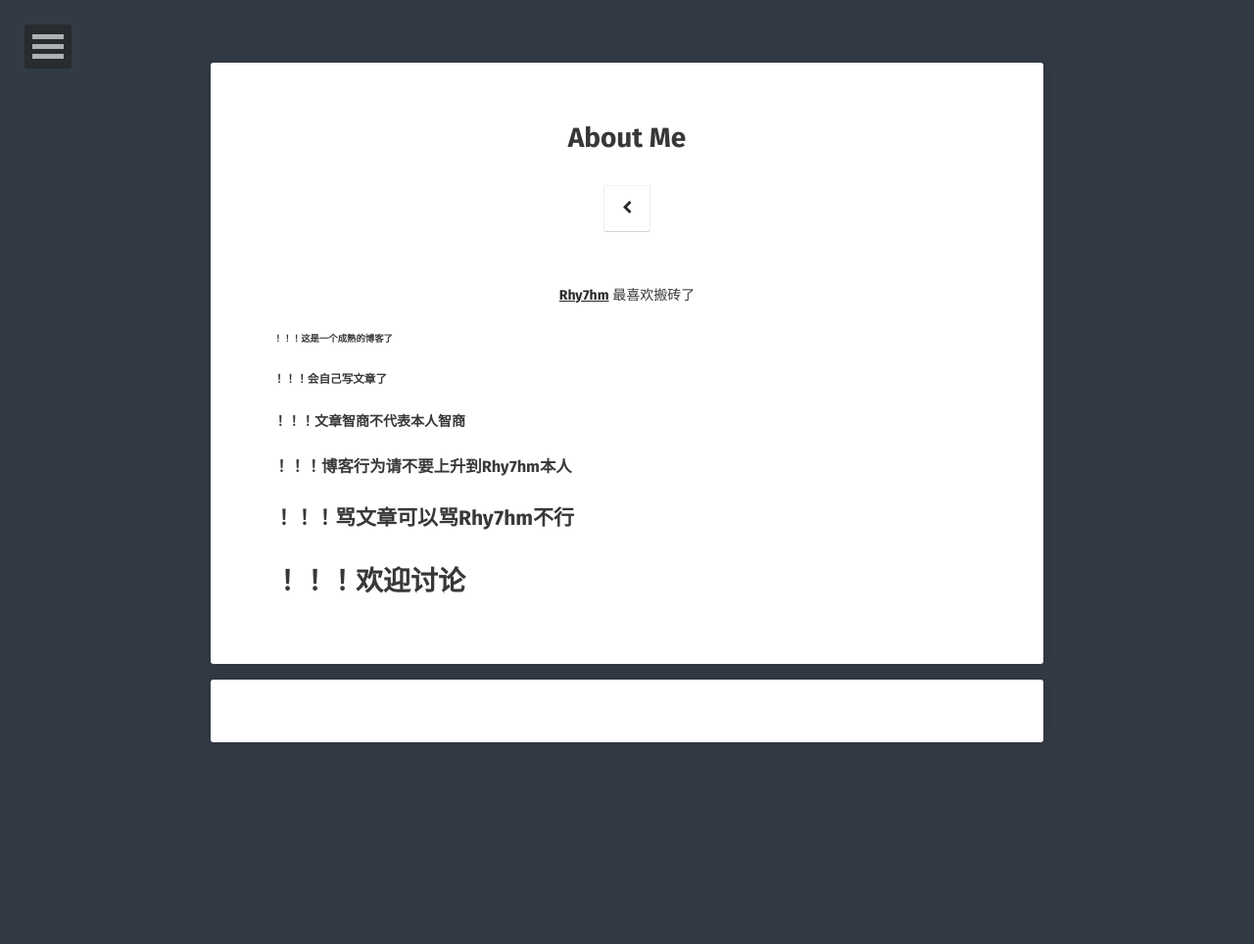
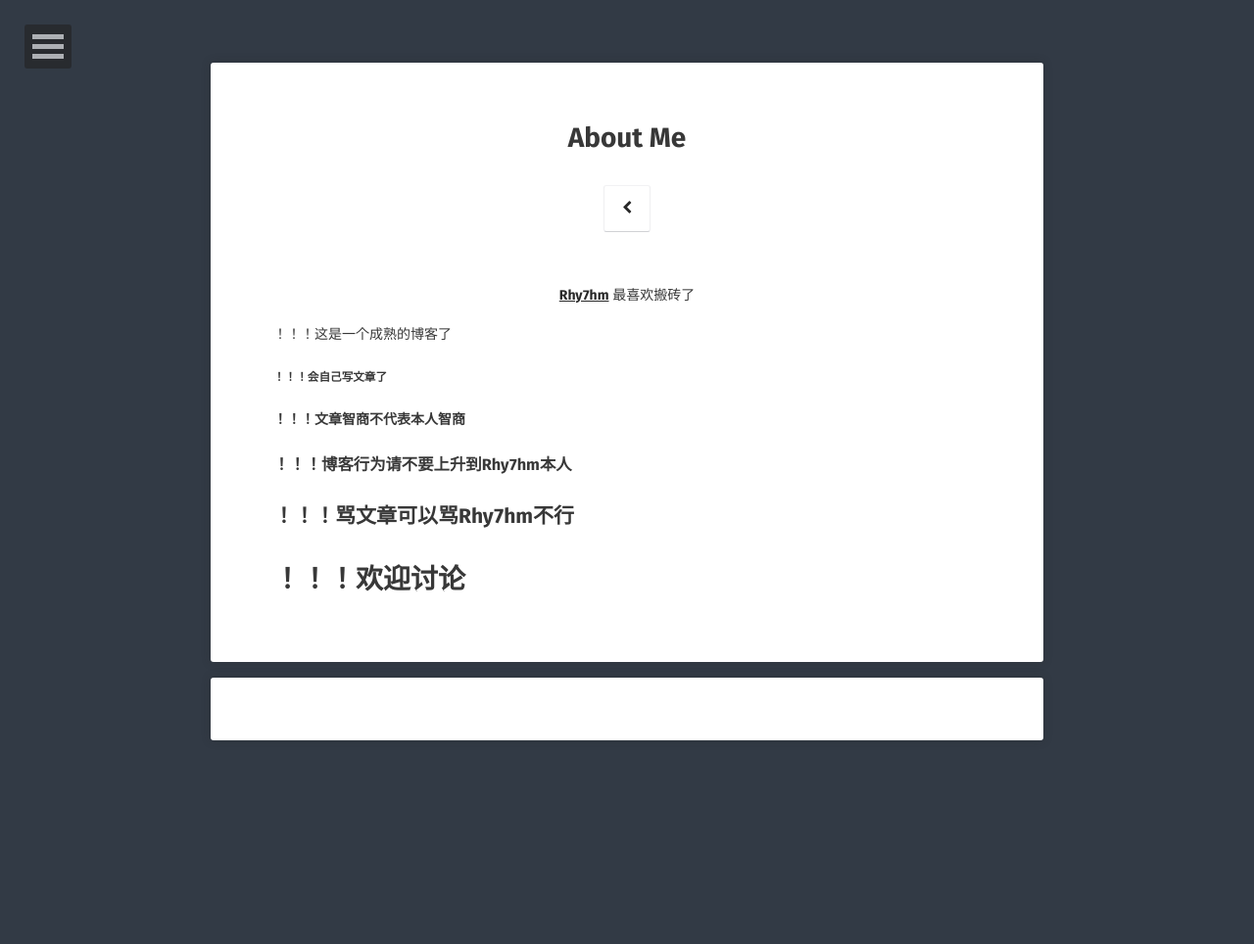
Before and after one commit to RhythmMark/RhythmMark.github.io, a Jekyll site: the page built from about/index.md, in a window 1280 px wide. Shown: the whole page at 98% size. Built offline with Jekyll 4.4.1, drawn with Linux system fonts in a browser that asks for light colours; some web fonts are replaced; comment, search, counter and statistics services are not loaded.

```diff
--- a/about/index.md
+++ b/about/index.md
@@ -9,7 +9,7 @@ comments: ture
 <center><a href="https://rhythmmark.github.io/"><b>Rhy7hm</b></a> 最喜欢搬砖了</center>
 
 
-###### ！！！这是一个成熟的博客了
+！！！这是一个成熟的博客了
 
 ##### ！！！会自己写文章了
 
```
